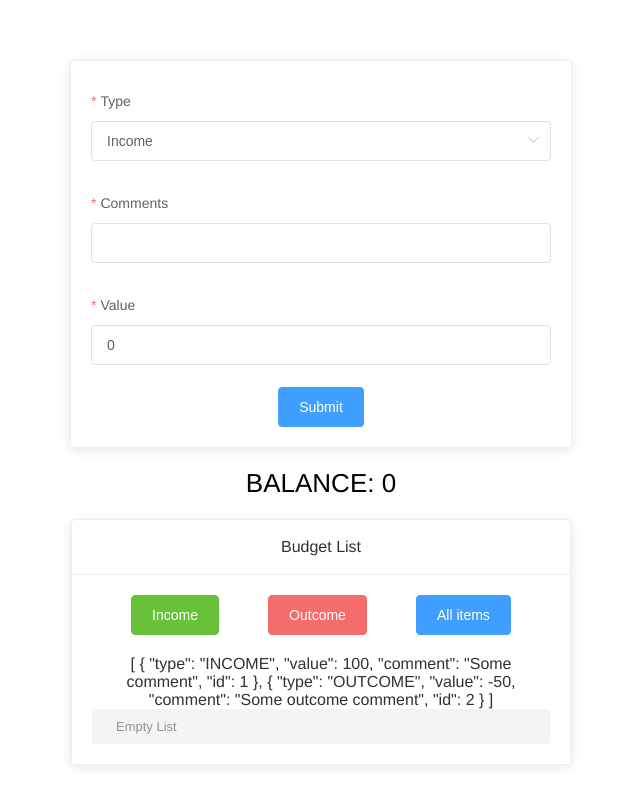
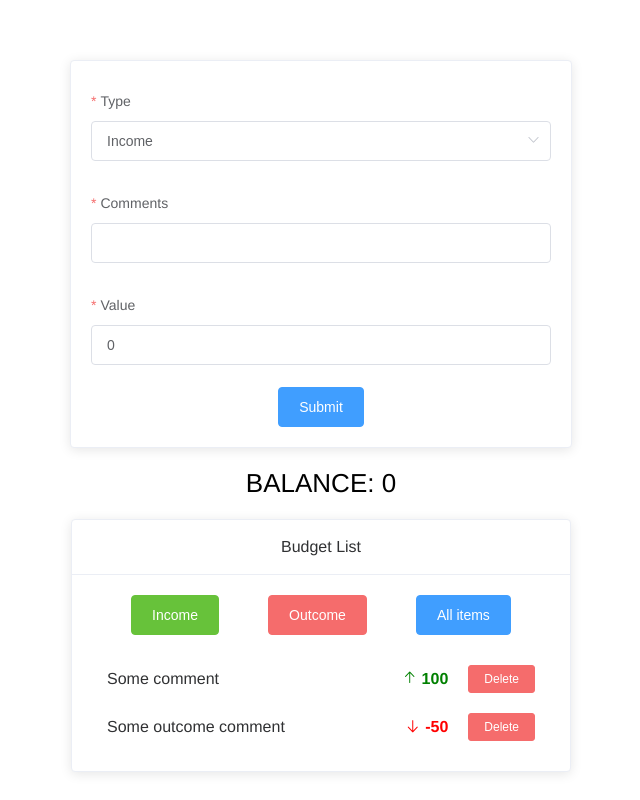
Before and after one commit to IvanNever/vue-budget-app, a Vue app: page / in a window 1280 px wide. Shown: the whole page, without its empty margins (319-959 px from the left). Built offline with nearby package versions, Linux system fonts and the light colour scheme.

Commit message:
Include store in BudgetList component

```diff
--- a/src/components/BudgetList.vue
+++ b/src/components/BudgetList.vue
@@ -6,7 +6,6 @@
         <el-button type="danger" @click="filterItem('OUTCOME')">Outcome</el-button>
         <el-button type="primary" @click="filterItem('ALL')">All items</el-button>
       </div>
-      <div>{{ budgetList }}</div>
       <template v-if="!isEmpty">
         <div v-for="(item, prop) in filterItem(filter)" :key="prop">
           <BudgetListItem  :item="item" @deleteItem="SetDeleteItem"/>
@@ -26,12 +25,6 @@ export default {
   components: {
     BudgetListItem,
   },
-  props: {
-    list: {
-      type: Object,
-      default: () => ({}),
-    },
-  },
   data: () => ({
     header: "Budget List",
     emptyTitle: "Empty List",
@@ -42,7 +35,7 @@ export default {
     ...mapGetters("dataList", ["budgetList"]),
 
     isEmpty() {
-      return !Object.keys(this.list).length;
+      return !Object.keys(this.budgetList).length;
     },
   },
   methods: {
@@ -51,8 +44,8 @@ export default {
     },
     filterItem(value) {
       this.filter = value;
-      if (value === 'ALL') return this.list;
-      const filteredList = Object.entries(this.list).filter(([,val]) => val.type === value);
+      if (value === 'ALL') return this.budgetList;
+      const filteredList = Object.entries(this.budgetList).filter(([,val]) => val.type === value);
       return filteredList.reduce((acc, item) => {
         acc[item[0]] = item[1];
         return acc;
```
